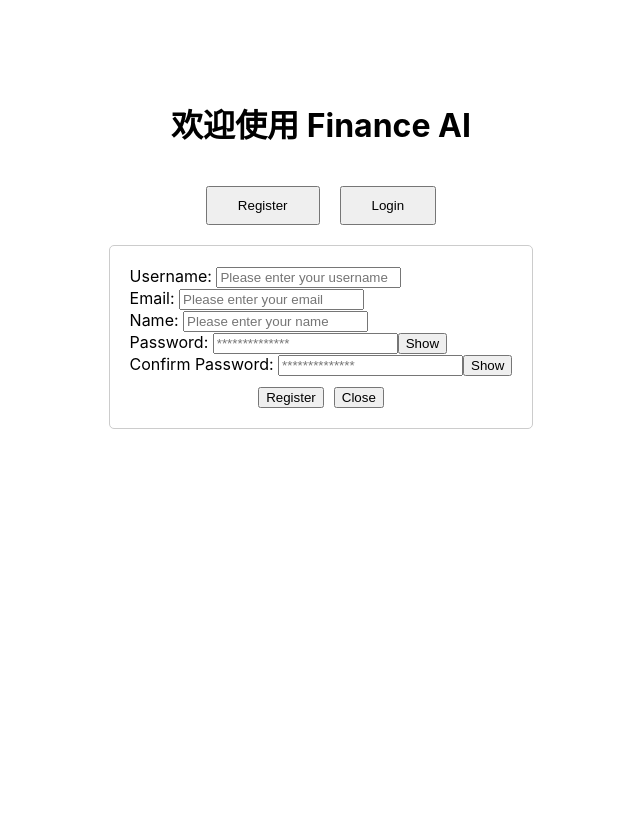
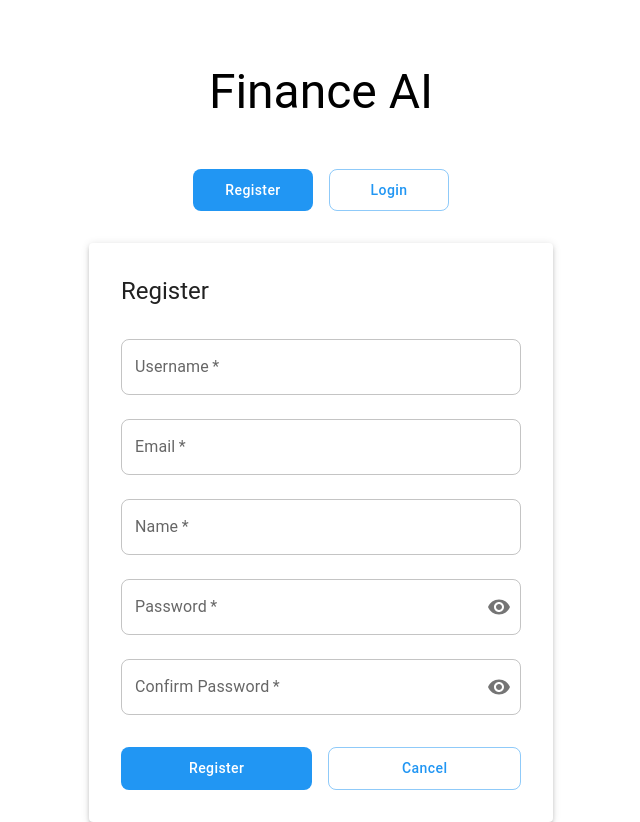
Before and after one commit to Jiachenyu1994/finance-ai, a React (Create React App) app in the folder frontend/: page / in a window 1280 px wide. Shown: the whole page, without its empty margins (319-959 px from the left). Before the commit the page ends 800 px from the top, so only its background shows below. Built offline with nearby package versions, Linux system fonts and the light colour scheme; no server answers.

Commit message:
update main page

```diff
--- a/frontend/package.json
+++ b/frontend/package.json
@@ -3,6 +3,10 @@
   "version": "0.1.0",
   "private": true,
   "dependencies": {
+    "@emotion/react": "^11.14.0",
+    "@emotion/styled": "^11.14.1",
+    "@mui/icons-material": "^7.3.4",
+    "@mui/material": "^7.3.4",
     "@testing-library/dom": "^10.4.1",
     "@testing-library/jest-dom": "^6.9.1",
     "@testing-library/react": "^16.3.0",
@@ -12,10 +16,12 @@
     "@types/react": "^19.2.2",
     "@types/react-dom": "^19.2.2",
     "axios": "^1.12.2",
+    "framer-motion": "^12.23.24",
     "react": "^19.2.0",
     "react-dom": "^19.2.0",
     "react-router-dom": "^7.9.4",
     "react-scripts": "5.0.1",
+    "recharts": "^3.3.0",
     "typescript": "^4.9.5",
     "web-vitals": "^2.1.4"
   },
--- a/frontend/src/App.tsx
+++ b/frontend/src/App.tsx
@@ -1,13 +1,28 @@
 import React from "react";
 import axios from "axios";
 import { useNavigate, Route, Routes } from "react-router-dom";
+import { ThemeProvider } from '@mui/material/styles';
+import {
+  Container,
+  Box,
+  Typography,
+  TextField,
+  Button,
+  Paper,
+  IconButton,
+  InputAdornment,
+  Alert,
+  Snackbar
+} from '@mui/material';
+import { Visibility, VisibilityOff } from '@mui/icons-material';
+import { motion } from 'framer-motion';
 import Dashboard from "./dashboard";
 import { API_BASE_URL } from './config';
+import { theme } from './theme';
 
 // 1. 导入 React，所有 React 组件都需要
 
 function MainPage() {
-  // 2. 定义主组件 App
   const [showRegister, setShowRegister] = React.useState(true);
   const [showLogin, setShowLogin] = React.useState(false);
   const [username, setUsername] = React.useState("");
@@ -17,7 +32,16 @@ function MainPage() {
   const [confirmPassword, setConfirmPassword] = React.useState("");
   const [showPassword, setShowPassword] = React.useState(false);
   const [identifier, setIdentifier] = React.useState("");
+  const [alertOpen, setAlertOpen] = React.useState(false);
+  const [alertMessage, setAlertMessage] = React.useState("");
+  const [alertSeverity, setAlertSeverity] = React.useState<'success' | 'error'>('success');
   const navigate = useNavigate();
+  const handleAlert = (message: string, severity: 'success' | 'error') => {
+    setAlertMessage(message);
+    setAlertSeverity(severity);
+    setAlertOpen(true);
+  };
+
   const handleRegisterClick = () => {
     setShowLogin(false);
     setShowRegister(!showRegister);
@@ -25,11 +49,11 @@ function MainPage() {
   const handleRegisterSubmit = async (e: React.FormEvent) => {
     e.preventDefault();
     if (password !== confirmPassword) {
-      alert("Passwords do not match!");
+      handleAlert("Passwords do not match!", "error");
       return;
     }
     if (password.length < 8) {
-      alert("Password must be at least 8 characters long!");
+      handleAlert("Password must be at least 8 characters long!", "error");
       return;
     }
     try {
@@ -39,12 +63,12 @@ function MainPage() {
         name,
         password,
       });
-      console.log("注册成功:", response.data);
-      alert("Registration successful!");
-
+      handleAlert("Registration successful!", "success");
+      setShowRegister(false);
+      setShowLogin(true);
     } catch (error) {
       console.error("注册失败:", error);
-      alert("Registration failed. Please try again.");
+      handleAlert("Registration failed. Please try again.", "error");
     }
   };
   const handleLoginSubmit = async (e: React.FormEvent) => {
@@ -54,131 +78,257 @@ function MainPage() {
         identifier,
         password,
       });
-      console.log("登录成功:", response.data);
-      alert("Login successful!");
+      handleAlert("Login successful!", "success");
       const token = response.data.token;
       localStorage.setItem("authToken", token);
+      setTimeout(() => {
         navigate('/dashboard');
+      }, 1000); // 延迟1秒跳转，让用户看到成功提示
     } catch (error) {
       console.error("登录失败:", error);
-      alert("Login failed. Please try again.");
+      handleAlert("Login failed. Please try again.", "error");
     }
   };
   return (
-    <div style={{ textAlign: "center", marginTop: "100px" }}>
-      <h1>欢迎使用 Finance AI</h1>
-      <div style={{ marginTop: "40px" }}>
-        <button style={{ marginRight: "20px", padding: "10px 30px" }} onClick={handleRegisterClick}>
+    <Container maxWidth="sm">
+      <Box
+        sx={{
+          marginTop: 8,
+          display: 'flex',
+          flexDirection: 'column',
+          alignItems: 'center'
+        }}
+      >
+        <motion.div
+          initial={{ y: -20, opacity: 0 }}
+          animate={{ y: 0, opacity: 1 }}
+          transition={{ duration: 0.5 }}
+        >
+          <Typography variant="h3" component="h1" gutterBottom>
+            Finance AI
+          </Typography>
+        </motion.div>
+
+        <Box sx={{ mt: 4, display: 'flex', gap: 2 }}>
+          <Button
+            variant="contained"
+            color="primary"
+            onClick={handleRegisterClick}
+            sx={{ minWidth: 120 }}
+          >
             Register
-        </button>
-        <button style={{ padding: "10px 30px" }} onClick={()=>{setShowLogin(!showLogin); setShowRegister(false)}}>
+          </Button>
+          <Button
+            variant="outlined"
+            color="primary"
+            onClick={() => {setShowLogin(!showLogin); setShowRegister(false)}}
+            sx={{ minWidth: 120 }}
+          >
             Login
-        </button>
-        {showLogin && <div><form onSubmit={handleLoginSubmit} style={{ display: "inline-block", textAlign: "left" ,border: "1px solid #ccc", padding: "20px", borderRadius: "5px"}}>
-          <div>
-            <label>Username or Email: </label>
-            <input
-              type="text"
+          </Button>
+        </Box>
+        {showLogin && (
+          <motion.div
+            initial={{ opacity: 0, scale: 0.95 }}
+            animate={{ opacity: 1, scale: 1 }}
+            transition={{ duration: 0.3 }}
+          >
+            <Paper
+              elevation={3}
+              sx={{
+                mt: 4,
+                p: 4,
+                width: '100%',
+                maxWidth: 400
+              }}
+            >
+              <Typography variant="h5" component="h2" gutterBottom>
+                Login
+              </Typography>
+              <Box
+                component="form"
+                onSubmit={handleLoginSubmit}
+                sx={{ mt: 2 }}
+              >
+                <TextField
+                  fullWidth
+                  label="Username or Email"
                   value={identifier}
                   onChange={(e) => setIdentifier(e.target.value)}
-              placeholder="Please enter your username or email"
+                  margin="normal"
                   required
                 />
-          </div>
-          <div>
-            <label>Password: </label>
-            <input
+                <TextField
+                  fullWidth
+                  label="Password"
                   type={showPassword ? "text" : "password"}
                   value={password}
                   onChange={(e) => setPassword(e.target.value)}
-              placeholder="**************"
+                  margin="normal"
                   required
+                  InputProps={{
+                    endAdornment: (
+                      <InputAdornment position="end">
+                        <IconButton
+                          onClick={() => setShowPassword(!showPassword)}
+                          edge="end"
+                        >
+                          {showPassword ? <VisibilityOff /> : <Visibility />}
+                        </IconButton>
+                      </InputAdornment>
+                    ),
+                  }}
                 />
-            <button
-              type="button"
-              onClick={() => setShowPassword(!showPassword)}>
-              {showPassword ? "Hide" : "Show"}
-            </button>
-          </div>
-          <div style={{ textAlign: "center", marginTop: "10px" }}>
-            <button type="submit">Login</button>
-            <button type="button" style={{ marginLeft: "10px" }} onClick={() => setShowLogin(!showLogin)}>Close</button>
-          </div>
-        </form></div>}
+                <Box sx={{ mt: 3, display: 'flex', gap: 2 }}>
+                  <Button
+                    type="submit"
+                    variant="contained"
+                    color="primary"
+                    fullWidth
+                  >
+                    Login
+                  </Button>
+                  <Button
+                    variant="outlined"
+                    onClick={() => setShowLogin(false)}
+                    fullWidth
+                  >
+                    Cancel
+                  </Button>
+                </Box>
+              </Box>
+            </Paper>
+          </motion.div>
+        )}
 
 
 
-        {showRegister &&
-        <div style={{ marginTop: "20px" }}>
-          <form onSubmit={handleRegisterSubmit} style={{ display: "inline-block", textAlign: "left" ,border: "1px solid #ccc", padding: "20px", borderRadius: "5px"}}>
-            <div>
-              <label>Username: </label>
-              <input
-              type="text"
+        {showRegister && (
+          <motion.div
+            initial={{ opacity: 0, scale: 0.95 }}
+            animate={{ opacity: 1, scale: 1 }}
+            transition={{ duration: 0.3 }}
+          >
+            <Paper
+              elevation={3}
+              sx={{
+                mt: 4,
+                p: 4,
+                width: '100%',
+                maxWidth: 400
+              }}
+            >
+              <Typography variant="h5" component="h2" gutterBottom>
+                Register
+              </Typography>
+              <Box
+                component="form"
+                onSubmit={handleRegisterSubmit}
+                sx={{ mt: 2 }}
+              >
+                <TextField
+                  fullWidth
+                  label="Username"
                   value={username}
                   onChange={(e) => setUsername(e.target.value)}
-              placeholder="Please enter your username"
+                  margin="normal"
                   required
                 />
-            </div>
-            <div>
-              <label>Email: </label>
-              <input
+                <TextField
+                  fullWidth
+                  label="Email"
                   type="email"
                   value={email}
                   onChange={(e) => setEmail(e.target.value)}
-              placeholder="Please enter your email"
+                  margin="normal"
                   required
                 />
-            </div>
-            <div>
-              <label>Name: </label>
-              <input
-              type="text"
+                <TextField
+                  fullWidth
+                  label="Name"
                   value={name}
                   onChange={(e) => setName(e.target.value)}
-              placeholder="Please enter your name"
+                  margin="normal"
                   required
                 />
-            </div>
-            <div>
-              <label>Password: </label>
-              <input
+                <TextField
+                  fullWidth
+                  label="Password"
                   type={showPassword ? "text" : "password"}
                   value={password}
-              placeholder="**************"
                   onChange={(e) => setPassword(e.target.value)}
+                  margin="normal"
                   required
+                  InputProps={{
+                    endAdornment: (
+                      <InputAdornment position="end">
+                        <IconButton
+                          onClick={() => setShowPassword(!showPassword)}
+                          edge="end"
+                        >
+                          {showPassword ? <VisibilityOff /> : <Visibility />}
+                        </IconButton>
+                      </InputAdornment>
+                    ),
+                  }}
                 />
-              <button
-              type="button"
-              onClick={() => setShowPassword(!showPassword)}>
-                {showPassword ? "Hide" : "Show"}
-              </button>
-            </div>
-            <div>
-              <label>Confirm Password: </label>
-              <input
+                <TextField
+                  fullWidth
+                  label="Confirm Password"
                   type={showPassword ? "text" : "password"}
                   value={confirmPassword}
-              placeholder="**************"
                   onChange={(e) => setConfirmPassword(e.target.value)}
+                  margin="normal"
                   required
+                  InputProps={{
+                    endAdornment: (
+                      <InputAdornment position="end">
+                        <IconButton
+                          onClick={() => setShowPassword(!showPassword)}
+                          edge="end"
+                        >
+                          {showPassword ? <VisibilityOff /> : <Visibility />}
+                        </IconButton>
+                      </InputAdornment>
+                    ),
+                  }}
                 />
-              <button
-              type="button"
-              onClick={() => setShowPassword(!showPassword)}>
-                {showPassword ? "Hide" : "Show"}
-              </button>
-            </div>
-            <div style={{ textAlign: "center", marginTop: "10px" }}>
-            <button type="submit">Register</button>
-            <button type="button" style={{ marginLeft: "10px" }} onClick={handleRegisterClick}>Close</button>
-            </div>
-          </form>
-        </div>}
-      </div>
-    </div>
+                <Box sx={{ mt: 3, display: 'flex', gap: 2 }}>
+                  <Button
+                    type="submit"
+                    variant="contained"
+                    color="primary"
+                    fullWidth
+                  >
+                    Register
+                  </Button>
+                  <Button
+                    variant="outlined"
+                    onClick={handleRegisterClick}
+                    fullWidth
+                  >
+                    Cancel
+                  </Button>
+                </Box>
+              </Box>
+            </Paper>
+          </motion.div>
+        )}
+        <Snackbar
+          open={alertOpen}
+          autoHideDuration={6000}
+          onClose={() => setAlertOpen(false)}
+        >
+          <Alert
+            onClose={() => setAlertOpen(false)}
+            severity={alertSeverity}
+            sx={{ width: '100%' }}
+          >
+            {alertMessage}
+          </Alert>
+        </Snackbar>
+      </Box>
+    </Container>
   );
 }
 
@@ -186,10 +336,12 @@ function MainPage() {
 
 function App() {
   return (
+    <ThemeProvider theme={theme}>
       <Routes>
         <Route path="/" element={<MainPage />} />
         <Route path="/dashboard" element={<Dashboard />} />
       </Routes>
+    </ThemeProvider>
   );
 }
 
--- /dev/null
+++ b/frontend/src/theme.ts
@@ -0,0 +1,71 @@
+import { createTheme } from '@mui/material/styles';
+
+export const theme = createTheme({
+  palette: {
+    primary: {
+      main: '#2196F3',  // 专业的蓝色
+      light: '#64B5F6',
+      dark: '#1976D2',
+    },
+    secondary: {
+      main: '#66BB6A',  // 清新的绿色，适合金融应用
+      light: '#81C784',
+      dark: '#388E3C',
+    },
+    background: {
+      default: '#F5F5F5',
+      paper: '#FFFFFF',
+    },
+  },
+  typography: {
+    fontFamily: '"Roboto", "Helvetica", "Arial", sans-serif',
+    h1: {
+      fontSize: '2.5rem',
+      fontWeight: 500,
+      marginBottom: '1rem',
+    },
+    h2: {
+      fontSize: '2rem',
+      fontWeight: 500,
+      marginBottom: '0.875rem',
+    },
+    body1: {
+      fontSize: '1rem',
+      lineHeight: 1.5,
+    },
+  },
+  components: {
+    MuiButton: {
+      styleOverrides: {
+        root: {
+          textTransform: 'none',
+          borderRadius: 8,
+          padding: '8px 24px',
+        },
+        contained: {
+          boxShadow: 'none',
+          '&:hover': {
+            boxShadow: '0px 2px 4px rgba(0,0,0,0.1)',
+          },
+        },
+      },
+    },
+    MuiCard: {
+      styleOverrides: {
+        root: {
+          borderRadius: 12,
+          boxShadow: '0px 4px 12px rgba(0,0,0,0.05)',
+        },
+      },
+    },
+    MuiTextField: {
+      styleOverrides: {
+        root: {
+          '& .MuiOutlinedInput-root': {
+            borderRadius: 8,
+          },
+        },
+      },
+    },
+  },
+});
```
Also changed, not shown: 1 other file (tests, documents, lock files or other folders). Lines whose indentation alone changed are shown as unchanged.
